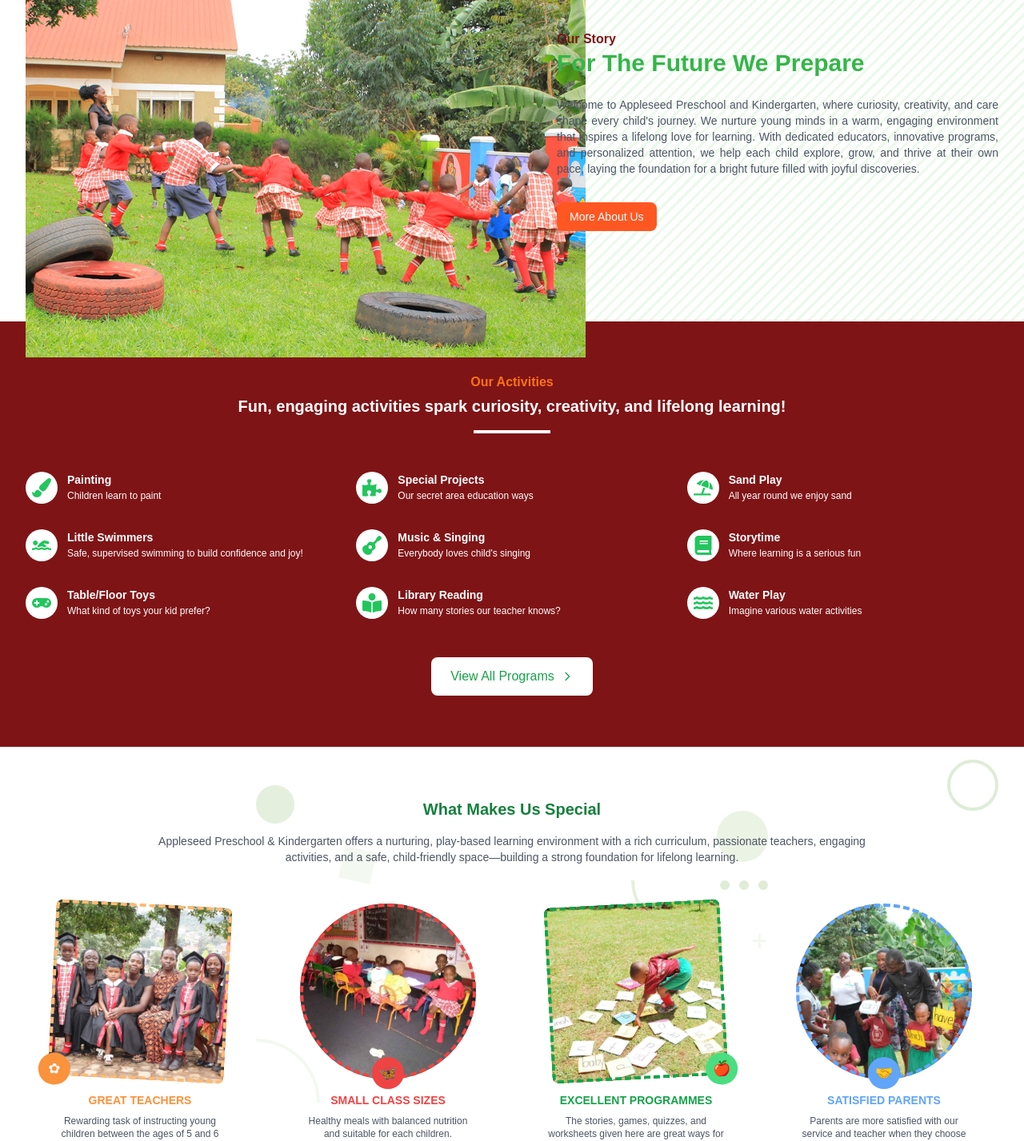
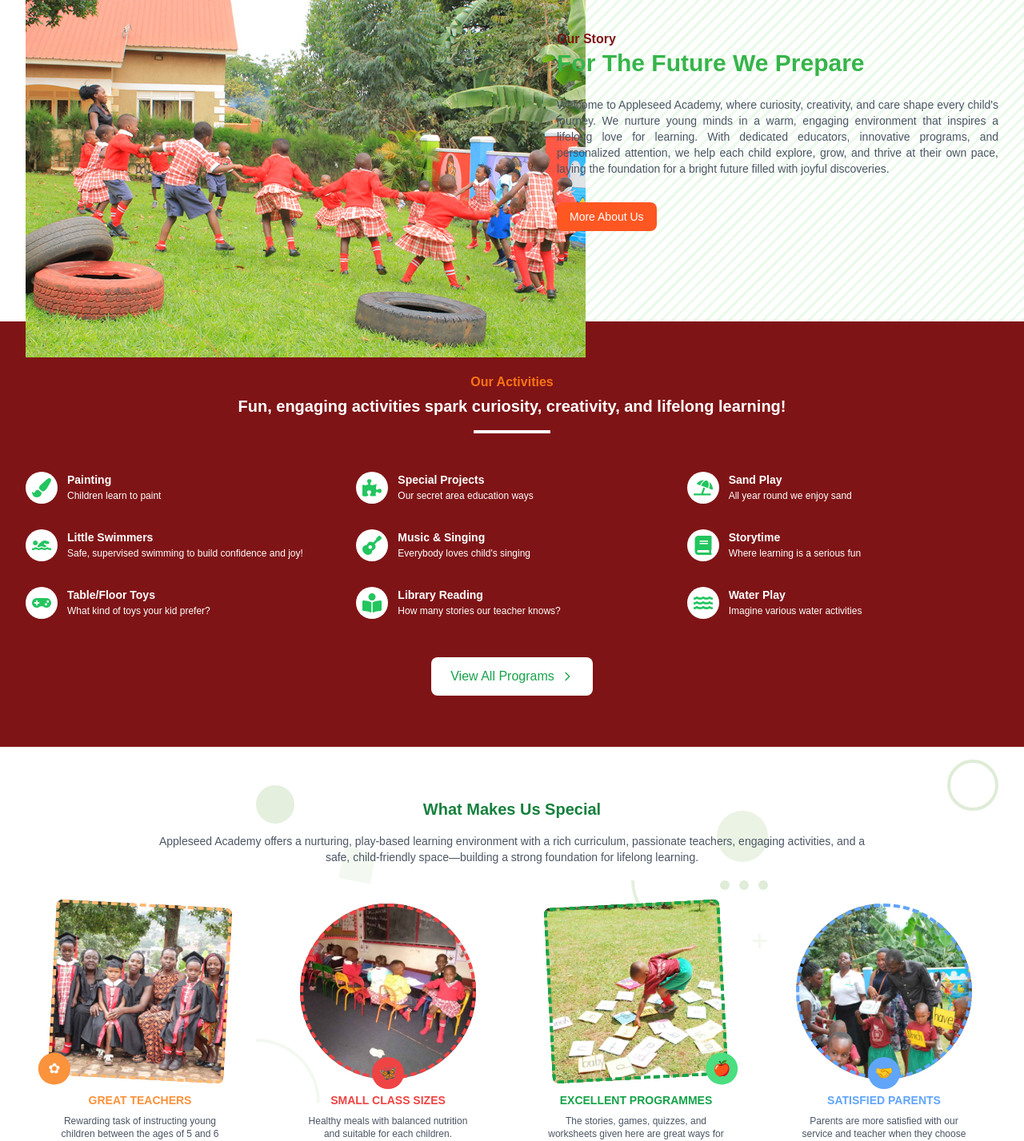
Before and after one commit to sseguku/appleseed-ui, a Next.js app: page / in a window 1280 px wide. Shown: the part 820-2247 px from the top of the page at 80% size. Built offline with nearby package versions, Linux system fonts and the light colour scheme.

Commit message:
Updated Appleseed Preschoool to academy

```diff
--- a/app/about/page.tsx
+++ b/app/about/page.tsx
@@ -85,7 +85,7 @@
         <div className="max-w-7xl mx-auto px-4 sm:px-6 lg:px-8">
           <div className="text-center">
             <h1 className="text-3xl md:text-4xl font-bold text-primary mb-4">
-              About Appleseed Preschool & Kindergarten
+              About Appleseed Academy
             </h1>
             <div className="w-24 h-1 bg-primary/80 mx-auto mb-6"></div>
             <p className="text-sm md:text-base text-gray-700 max-w-3xl mx-auto">
@@ -130,9 +130,8 @@
                 <FaQuoteLeft className="text-primary/20 w-12 h-12 absolute -top-6 -left-6" />
                 <p className="text-sm text-gray-700 mb-4 relative z-10">
                   Founded with a vision to provide exceptional early education,
-                  Appleseed Preschool & Kindergarten has grown into a vibrant
-                  learning community where children discover the joy of
-                  learning.
+                  Appleseed Academy has grown into a vibrant learning community
+                  where children discover the joy of learning.
                 </p>
                 <p className="text-sm text-gray-700 mb-4">
                   Our journey began with a simple belief: that every child
--- a/app/api/contact/route.ts
+++ b/app/api/contact/route.ts
@@ -22,14 +22,14 @@
       to: "appleseedug@gmail.com",
       subject: `Contact Form: ${subject}`,
       html: `
-        <h2>You have received a new message from the Appleseed Preschool & Kindergarten website contact form.</h2>
+        <h2>You have received a new message from the Appleseed Academy website contact form.</h2>
         <p><strong>Name:</strong> ${firstName} ${lastName}</p>
         <p><strong>Email:</strong> ${email}</p>
         <p><strong>Subject:</strong> ${subject}</p>
         <p><strong>Message:</strong></p>
         <p>${message}</p>
         ---
-<p>This message was sent via the Appleseed Preschool & Kindergarten website contact form.</p>
+<p>This message was sent via the Appleseed Academy website contact form.</p>
 
       `,
     };
--- a/app/api/enrollment/route.ts
+++ b/app/api/enrollment/route.ts
@@ -72,7 +72,7 @@
         }</p>
 
         ---
-        <p>This application was submitted via the Appleseed Preschool & Kindergarten website enrollment form.</p>
+        <p>This application was submitted via the Appleseed Academy website enrollment form.</p>
       `,
     };
 
--- a/app/components/Homeslider.tsx
+++ b/app/components/Homeslider.tsx
@@ -28,7 +28,7 @@
     imageAlt: "Plants in a classroom",
     background: "bg-gradient-to-br from-blue-100 to-blue-200",
     bgColor: "bg-amber-400",
-    verticalText: "APPLESEED PRESCHOOL & KINDERGARTEN",
+    verticalText: "APPLESEED ACADEMY",
   },
   {
     id: 2,
@@ -42,7 +42,7 @@
     imageAlt: "Our Programs",
     background: "bg-gradient-to-br from-green-100 to-yellow-200",
     bgColor: "bg-yellow-300",
-    verticalText: "APPLESEED PRESCHOOL & KINDERGARTEN",
+    verticalText: "APPLESEED ACADEMY",
   },
   {
     id: 3,
@@ -56,7 +56,7 @@
     imageAlt: "Guided by Caring Hands",
     background: "bg-gradient-to-br from-green-100 to-blue-200",
     bgColor: "bg-blue-300",
-    verticalText: "APPLESEED PRESCHOOL & KINDERGARTEN",
+    verticalText: "APPLESEED ACADEMY",
   },
   {
     id: 4,
@@ -71,7 +71,7 @@
     imageAlt: "Enrollement summary image",
     background: "bg-gradient-to-br from-green-100 to-lime-200",
     bgColor: "bg-green-300",
-    verticalText: "APPLESEED PRESCHOOL & KINDERGARTEN",
+    verticalText: "APPLESEED ACADEMY",
   },
   {
     id: 5,
@@ -85,7 +85,7 @@
     imageAlt: "Book A Tour",
     background: "bg-gradient-to-br from-green-100 to-pink-200",
     bgColor: "bg-pink-300",
-    verticalText: "APPLESEED PRESCHOOL & KINDERGARTEN",
+    verticalText: "APPLESEED ACADEMY",
   },
 ];
 
--- a/app/enrollment/application/page.tsx
+++ b/app/enrollment/application/page.tsx
@@ -129,7 +129,7 @@
           </h1>
           <p className="text-gray-600">
             Please fill out this form to begin your child's enrollment process
-            at Appleseed Preschool & Kindergarten.
+            at Appleseed Academy.
           </p>
         </div>
 
--- a/app/layout.tsx
+++ b/app/layout.tsx
@@ -16,9 +16,9 @@
 });
 
 export const metadata: Metadata = {
-  title: "For the Future We Prepare | Appleseed Preschool",
+  title: "Growing Minds, Building Futures | Appleseed Academy",
   description:
-    "Appleseed Preschool and Kindergarten - Nurturing young minds for a brighter tomorrow",
+    "Appleseed Academy - Nurturing young minds for a brighter tomorrow",
 };
 
 export default function RootLayout({
--- a/app/page.tsx
+++ b/app/page.tsx
@@ -118,13 +118,13 @@
               </div>
 
               <p className="text-xs md:text-sm text-justify text-gray-600 leading-relaxed mb-8">
-                Welcome to Appleseed Preschool and Kindergarten, where
-                curiosity, creativity, and care shape every child's journey. We
-                nurture young minds in a warm, engaging environment that
-                inspires a lifelong love for learning. With dedicated educators,
-                innovative programs, and personalized attention, we help each
-                child explore, grow, and thrive at their own pace, laying the
-                foundation for a bright future filled with joyful discoveries.
+                Welcome to Appleseed Academy, where curiosity, creativity, and
+                care shape every child's journey. We nurture young minds in a
+                warm, engaging environment that inspires a lifelong love for
+                learning. With dedicated educators, innovative programs, and
+                personalized attention, we help each child explore, grow, and
+                thrive at their own pace, laying the foundation for a bright
+                future filled with joyful discoveries.
               </p>
 
               {/* Read More Button */}
@@ -260,10 +260,10 @@
               What Makes Us Special
             </h2>
             <p className="text-xs md:text-sm text-center text-gray-600 leading-relaxed mb-4 w-3/4 mx-auto">
-              Appleseed Preschool & Kindergarten offers a nurturing, play-based
-              learning environment with a rich curriculum, passionate teachers,
-              engaging activities, and a safe, child-friendly space—building a
-              strong foundation for lifelong learning.
+              Appleseed Academy offers a nurturing, play-based learning
+              environment with a rich curriculum, passionate teachers, engaging
+              activities, and a safe, child-friendly space—building a strong
+              foundation for lifelong learning.
             </p>
           </div>
 
@@ -506,8 +506,7 @@
               <div className="prose prose-sm text-xs md:text-sm text-justify text-gray-600">
                 <p className="mb-4">
                   Our swimming pool is an exclusive facility for Appleseed
-                  Preschool and Kindergarten students during school days (Monday
-                  to Friday).
+                  Academy students during school days (Monday to Friday).
                 </p>
                 <p className="mb-4">
                   On weekends, the pool is open to the public at a fee of
```
